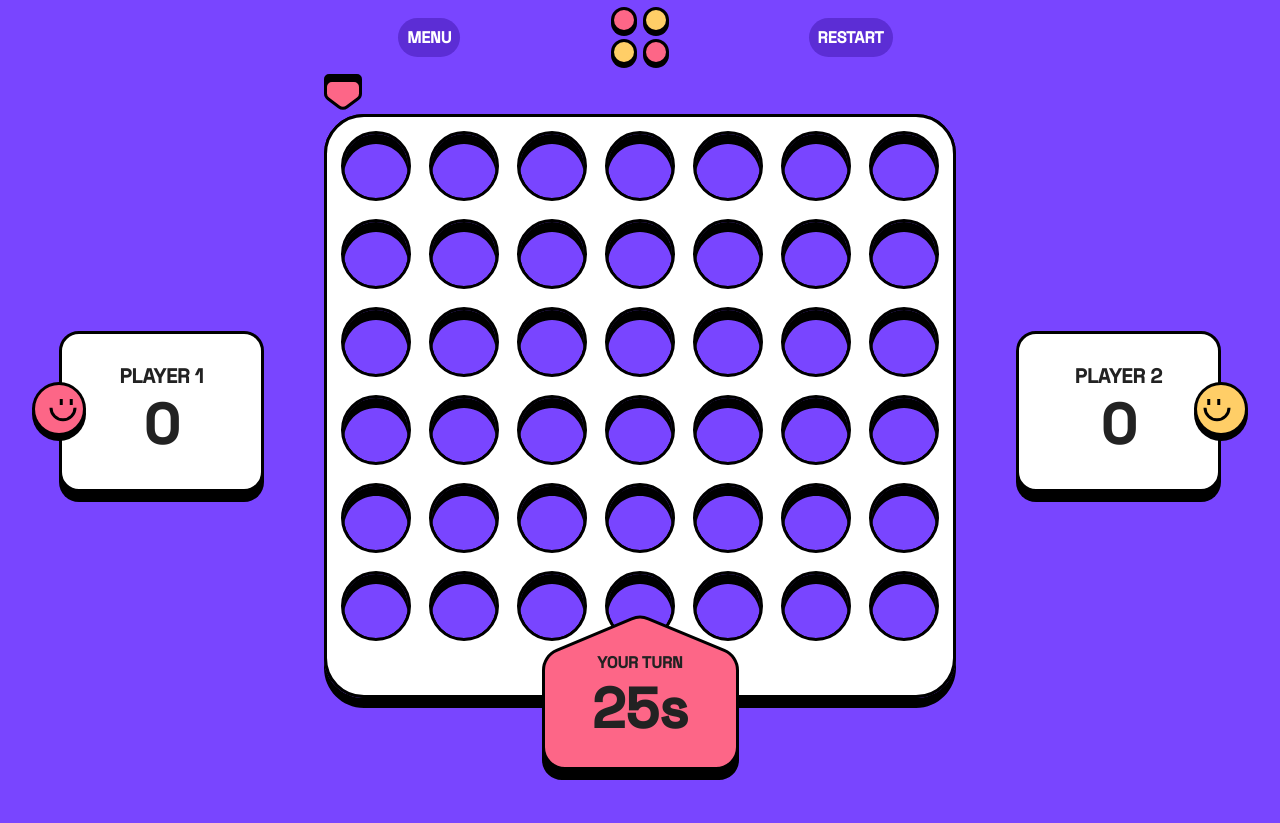
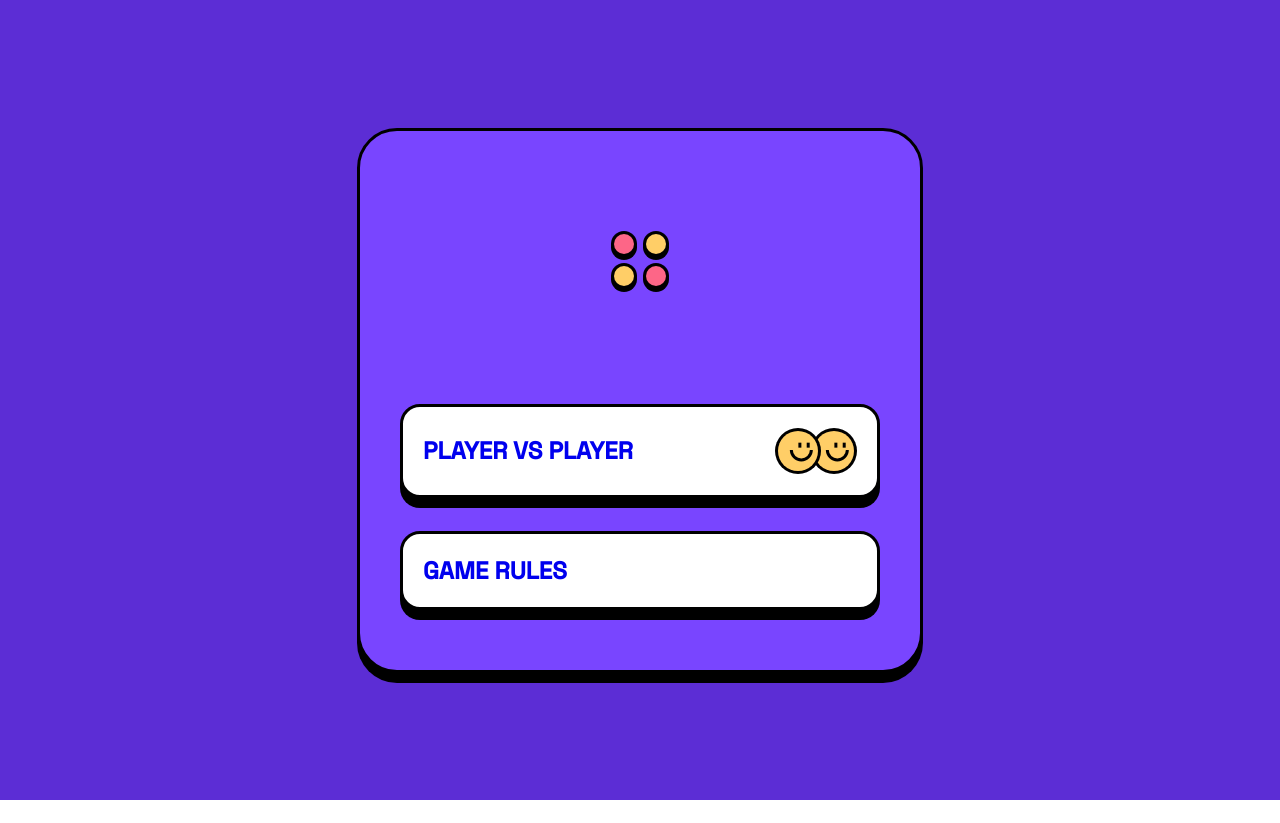
Before and after one commit to edward-montoya/connect-four, a React (Vite) app: page / in a window 1280 px wide. After the commit the page ends 800 px from the top, so only its background shows below. Built offline with nearby package versions, Linux system fonts and the light colour scheme; a web font is replaced by a local one.

Commit message:
Added routing and integration

```diff
--- a/package.json
+++ b/package.json
@@ -11,7 +11,8 @@
   },
   "dependencies": {
     "react": "^18.2.0",
-    "react-dom": "^18.2.0"
+    "react-dom": "^18.2.0",
+    "react-router-dom": "^6.22.3"
   },
   "devDependencies": {
     "@types/react": "^18.2.64",
--- a/src/App.tsx
+++ b/src/App.tsx
@@ -1,12 +1,30 @@
+import { RouterProvider, createBrowserRouter } from 'react-router-dom';
 import './App.scss'
 import Game from './pages/Game/Game'
+import Home from './pages/Home/Home'
+import Rules from './pages/Rules/Rules';
 
 function App() {
+
+  const router = createBrowserRouter([
+    {
+      path: "/",
+      element: <Home />,
+    },
+    {
+      path: "game",
+      element: <Game />
+    },
+    {
+      path: "rules",
+      element: <Rules />
+    }
+  ]);
 
   return (
     <main>
       <h1 className='sr-only'>Connect four</h1>
-      <Game />
+      <RouterProvider router={router} />
     </main>
   )
 }
--- a/src/components/Board/Board.tsx
+++ b/src/components/Board/Board.tsx
@@ -12,9 +12,9 @@ import BoardTopSmall from '@/assets/images/board-layer-white-small.svg';
 import Chip from "../Chip/Chip";
 
 const Board = ({ currentPlayer, userPlay,
-  field, addItemToTheField, isMobile, userPosition, getColumn }: { currentPlayer: PLAYERS,
+  field, addItemToTheField, isMobile, userPosition, getColumn, pause }: { currentPlayer: PLAYERS,
      userPlay: () => void, field: FieldItem[],
-     addItemToTheField: (currentPlayer: PLAYERS, column: number) => void, userPosition?: number | undefined, isMobile: boolean, getColumn?: () => number }) => {
+     addItemToTheField: (currentPlayer: PLAYERS, column: number) => void, userPosition?: number | undefined, isMobile: boolean, getColumn?: () => number, pause: boolean }) => {
 
   const styles = useMemo(() => {
     return {
@@ -26,9 +26,11 @@ const Board = ({ currentPlayer, userPlay,
   }, [userPosition, currentPlayer]);
 
   const play = (column?: number) => {
-    const desktopColumn = userPosition && !isMobile && getColumn && getColumn() || column || 0;
-    addItemToTheField(currentPlayer, desktopColumn);
-    userPlay();
+    if (!pause) {
+      const desktopColumn = userPosition && !isMobile && getColumn && getColumn() || column || 0;
+      addItemToTheField(currentPlayer, desktopColumn);
+      userPlay();
+    }
   }
 
   return (
@@ -45,7 +47,7 @@ const Board = ({ currentPlayer, userPlay,
           />
         </picture>
         {
-          <div onClick={() => play()} className='board__selector' style={styles}></div>
+          !pause ? <div onClick={() => play()} className='board__selector' style={styles}></div> : <></>
         }
         {
           field.map((element) => (
--- a/src/components/Header/Header.tsx
+++ b/src/components/Header/Header.tsx
@@ -3,7 +3,7 @@ import Modal from '../Modal/Modal';
 import './Header.scss';
 import Logo from '@/assets/images/logo.svg';
 
-const Header = ({ restart, pauseGame, continueGame } : { restart: () => void, pauseGame: () => void, continueGame: () => void }) => {
+const Header = ({ restart, pauseGame, continueGame, quitGame } : { restart: () => void, pauseGame: () => void, continueGame: () => void, quitGame: () => void }) => {
     const [modalOpen, setModalOpen] = useState(false);
 
     const menuOption = () => {
@@ -30,7 +30,7 @@ const Header = ({ restart, pauseGame, continueGame } : { restart: () => void, pa
                         <div className='header__modal-content'>
                             <button onClick={continueHeader} className='header__modal-button' >CONTINUE GAME</button>
                             <button className='header__modal-button' onClick={restartOption} >RESTART</button>
-                            <button className='header__modal-button--quit' onClick={restart} >QUIT GAME</button>
+                            <button className='header__modal-button--quit' onClick={quitGame}>QUIT GAME</button>
                         </div>
                     </Modal>
                 ) :
--- a/src/components/Poster/Poster.tsx
+++ b/src/components/Poster/Poster.tsx
@@ -6,7 +6,7 @@ import TurnBackgroundYellow from '@/assets/images/turn-background-yellow.svg';
 
 import './Poster.scss';
 
-const Poster  = ({ currentPlayer, winner, timer }: { currentPlayer: PLAYERS, winner: string, timer: number }) => {
+const Poster  = ({ currentPlayer, winner, timer, playAgain }: { currentPlayer: PLAYERS, winner: PLAYERS | undefined | null, timer: number, playAgain: () => void}) => {
 
     const playerStyle = useMemo(() => {
         if (currentPlayer === PLAYERS.PLAYER_1) {
@@ -28,10 +28,17 @@ const Poster  = ({ currentPlayer, winner, timer }: { currentPlayer: PLAYERS, win
         return 'PLAYER 2\'S TURN';
     }, [currentPlayer]);
 
+    const winnerTitle = useMemo(() => {
+        if (winner === PLAYERS.PLAYER_1) {
+            return 'YOUR TURN';
+        }
+        return 'PLAYER 2\'S TURN';
+    }, [winner]);
+
     return (
         <article className="poster">
             {
-                !winner ?
+                winner === null ?
                 (
                     <div className="poster__player" style={playerStyle}>
                         <p className="poster__title">{ title }</p>
@@ -39,9 +46,9 @@ const Poster  = ({ currentPlayer, winner, timer }: { currentPlayer: PLAYERS, win
                     </div>
                 ) :
                 <div className="poster__winner">
-                    <p className="poster__w-title">PLAYER 1</p>
+                    <p className="poster__w-title">{ winnerTitle }</p>
                     <p className="poster__w-subtitle">WINS</p>
-                    <button className="poster__w-button">
+                    <button onClick={playAgain} className="poster__w-button">
                         PLAY AGAIN
                     </button>
                 </div>
--- a/src/hook/useFieldGame.ts
+++ b/src/hook/useFieldGame.ts
@@ -1,4 +1,4 @@
-import { useState } from "react";
+import { useEffect, useState } from "react";
 import { FieldItem, PLAYERS } from "../@types/game";
 
 const useFieldGame = () => {
@@ -18,6 +18,7 @@ const useFieldGame = () => {
     const m = 7;
     const n = 6;
     const [field, setField] = useState<FieldItem[]>(generateArray(n, m));
+    const [winner, setWinner] = useState<PLAYERS | undefined | null>(null);
 
     const addItemToTheField = (player: PLAYERS, column: number) => {
       const copyArray = [...field];
@@ -33,9 +34,27 @@ const useFieldGame = () => {
 
     const restart = () => {
       setField(generateArray(n, m));
+      setWinner(null);
     }
 
-      return { field, addItemToTheField, restart};
+    useEffect(() => {
+      [1, 5, 6, 7].forEach((offset) => {
+        for (let i = 0; i < field.length; i++) {
+          const current = field[i].value;
+          const n1 = i + offset;
+          const n2 = n1 + offset;
+          const n3 = n2 + offset;
+          if (n3 < field.length) {
+            if (current !== null && current === field[n1].value && current === field[n2].value && current === field[n3].value) {
+              setWinner(current);
+              return;
+            }
+          }
+        }
+      });
+    }, [field]);
+
+    return { field, winner, addItemToTheField, restart};
 };
 
 export default useFieldGame;
--- a/src/hook/useGame.ts
+++ b/src/hook/useGame.ts
@@ -12,10 +12,11 @@ const basePlayerInfo = [{
 }];
 
 const useGame = () => {
+    const [initialPlayer, setInitialPlayer] = useState<PLAYERS>(PLAYERS.PLAYER_1);
     const [currentPlayer, setCurrentPlayer] = useState<PLAYERS>(PLAYERS.PLAYER_1);
     const [timer, setTime] = useState(30);
     const [pause, setPause] = useState(false);
-    const [playerInfo, setPlayerInfo] = useState<PlayerInformation[]>(basePlayerInfo);
+    const [playerInfo, setPlayerInfo] = useState<PlayerInformation[]>([...basePlayerInfo]);
 
     const userPlay = () => {
         setTime(30);
@@ -48,8 +49,12 @@ const useGame = () => {
         setPause(false);
     }
 
-    const setWinner = (winner: PLAYERS) => {
-        const copyPlayers = [...playerInfo]
+    const setWinner = (winner: PLAYERS | undefined | null) => {
+        if (winner === null || winner === undefined) {
+            return;
+        }
+        pauseTimer();
+        const copyPlayers = [...playerInfo];
         copyPlayers[winner].score += 1;
         setPlayerInfo(copyPlayers);
     }
@@ -58,12 +63,20 @@ const useGame = () => {
         setCurrentPlayer(PLAYERS.PLAYER_1);
         setPause(false);
         setTime(30);
-        setPlayerInfo(basePlayerInfo);
+        setPlayerInfo([...basePlayerInfo]);
+    }
+
+    const playAgain = () => {
+        const newInitial = (initialPlayer === PLAYERS.PLAYER_1) ? PLAYERS.PLAYER_2 : PLAYERS.PLAYER_1;
+        setInitialPlayer(newInitial);
+        setCurrentPlayer(newInitial);
+        setPause(false);
+        setTime(30);
     }
 
     return {
-        currentPlayer, userPlay, winner: '', timer, pauseTimer,
-        continueTimer, setWinner, restart
+        currentPlayer, userPlay, winner: '', timer, pauseTimer, pause,
+        continueTimer, setWinner, restart, playAgain, playerInfo
     }
 };
 
--- a/src/pages/Game/Game.tsx
+++ b/src/pages/Game/Game.tsx
@@ -9,32 +9,60 @@ import PlayerTwo from '../../assets/images/player-two.svg'
 import useMousePosition from "../../hook/useMousePosition";
 import useFieldGame from "../../hook/useFieldGame";
 import useScreenSize from "../../hook/useScreenSize";
+import { useEffect, useMemo } from "react";
+import { useNavigate } from "react-router-dom";
 
 const Game = () => {
 
-    const { currentPlayer, userPlay, timer, restart: restartGame, continueTimer, pauseTimer } = useGame();
+    const navigate =useNavigate();
+    const { currentPlayer, userPlay, timer, restart: restartGame, continueTimer, pauseTimer, setWinner, playAgain: playAgainGame, playerInfo, pause } = useGame();
     const { margin, partition, lowerLimit, upperLimit, isMobile } = useScreenSize();
     const { getColumnByMousePosition, userPosition } = useMousePosition(margin, partition, upperLimit, lowerLimit);
-    const { field, addItemToTheField, restart: restartField } = useFieldGame();
+    const { field, winner, addItemToTheField, restart: restartField } = useFieldGame();
 
     const restart = () => {
         restartGame();
         restartField();
     };
 
+    const quitGame = () => {
+        restartGame();
+        restartField();
+        navigate('/');
+    };
+
+    const playAgain = () => {
+        playAgainGame();
+        restartField();
+    }
+
+    useEffect(() => {
+        if (winner !== null) {
+            setWinner(winner);
+        }
+    // eslint-disable-next-line react-hooks/exhaustive-deps
+    }, [winner]);
+
+    const players = useMemo(() => {
+        if (playerInfo) {
+            return playerInfo.map(info => info.score);
+        }
+        return [0 , 0]
+    }, [playerInfo]);
+
     return (
         <div className="game">
-            <Header pauseGame={pauseTimer} continueGame={continueTimer} restart={restart} />
+            <Header quitGame={quitGame} pauseGame={pauseTimer} continueGame={continueTimer} restart={restart} />
             <div className="game__container">
                 <div className="game__player-1">
-                    <Player imagePosition="left" playerImage={PlayerOne} playerName="PLAYER 1" score={0} />
+                    <Player imagePosition="left" playerImage={PlayerOne} playerName="PLAYER 1" score={players[0]} />
                 </div>
-                <Board currentPlayer={currentPlayer} userPlay={userPlay} field={field} addItemToTheField={addItemToTheField} userPosition={userPosition} getColumn={getColumnByMousePosition} isMobile={isMobile} />
+                <Board pause={pause} currentPlayer={currentPlayer} userPlay={userPlay} field={field} addItemToTheField={addItemToTheField} userPosition={userPosition} getColumn={getColumnByMousePosition} isMobile={isMobile} />
                 <div className="game__player-2">
-                    <Player imagePosition="right" playerImage={PlayerTwo} playerName="PLAYER 2" score={0} />
+                    <Player imagePosition="right" playerImage={PlayerTwo} playerName="PLAYER 2" score={players[1]} />
                 </div>
             </div>
-            <Poster currentPlayer={currentPlayer} timer={timer} winner="" />
+            <Poster playAgain={playAgain} currentPlayer={currentPlayer} timer={timer} winner={winner} />
         </div>
     )
 }
--- /dev/null
+++ b/src/pages/Home/Home.scss
@@ -0,0 +1,56 @@
+@use '../../utils/styles';
+
+.home {
+    display: grid;
+    place-items: center;
+    width: 100vw;
+    height: 100vh;
+    background-color: #7945FF;
+    &__container {
+        width: 80%;
+        display: grid;
+        padding: 60px 40px;
+        gap: 33px;
+    }
+
+    &__button {
+        @extend .heading_md;
+        text-decoration: none;
+        max-height: 72px;
+        text-align: center;
+        padding-top: 21px;
+        padding-bottom: 21px;
+        padding-inline: 20px;
+        border-radius: 20px;
+        border: 3px solid var(--Black, #000);
+        background: var(--White, #FFF);
+        box-shadow: 0px 10px 0px 0px #000;
+        display: grid;
+        grid-auto-flow: column;
+        align-items: center;
+        align-content: center;
+        justify-content: space-between;
+        &:hover {
+            border: 3px solid var(--Dark-Purple, #5C2DD5);
+            box-shadow: 0px 10px 0px 0px #5C2DD5;
+        }
+    }
+    &__logo {
+        justify-self: center;
+        margin-top: 40px;
+        margin-bottom: 79px;
+    }
+}
+
+@media screen and (min-width: 560px) {
+    .home {
+        background-color: #5C2DD5;
+        &__container {
+            border-radius: 40px;
+            border: 3px solid  #000;
+            background: #7945FF;
+            box-shadow: 0px 10px 0px 0px #000;
+            max-width: 480px;
+        }
+    }
+}
--- /dev/null
+++ b/src/pages/Home/Home.tsx
@@ -0,0 +1,25 @@
+import './Home.scss'
+
+import Logo from '@/assets/images/logo.svg';
+import IconPlayerVsPlayer from '@/assets/images/player-vs-player.svg';
+import { Link } from 'react-router-dom';
+
+const Home = () => {
+    return (
+        <section className="home">
+            <div className='home__container'>
+                <h2 className='sr-only'>Home page</h2>
+                <img className='home__logo' src={Logo} alt="app logo" />
+                <Link className='home__button' to="/game">
+                    <span>PLAYER VS PLAYER</span>
+                    <img src={IconPlayerVsPlayer} alt='' />
+                </Link>
+                <Link className='home__button' to="/rules">
+                    GAME RULES
+                </Link>
+            </div>
+        </section>
+    )
+}
+
+export default Home;
--- a/src/pages/Rules/Rules.tsx
+++ b/src/pages/Rules/Rules.tsx
@@ -1,3 +1,4 @@
+import { Link } from 'react-router-dom';
 import './Rules.scss';
 import IconCheck from '@/assets/images/icon-check.svg';
 
@@ -18,9 +19,9 @@ const Rules = () => {
                     <li>The starter of the previous game goes second on the next game.</li>
                 </ol>
             </article>
-            <button className='rules__check'>
+            <Link className='rules__check' to="/">
                 <img src={IconCheck} alt='check image' />
-            </button>
+            </Link>
         </section>
     )
 }
```
Also changed, not shown: 1 other file (tests, documents, lock files or other folders). Lines whose indentation alone changed are shown as unchanged.
